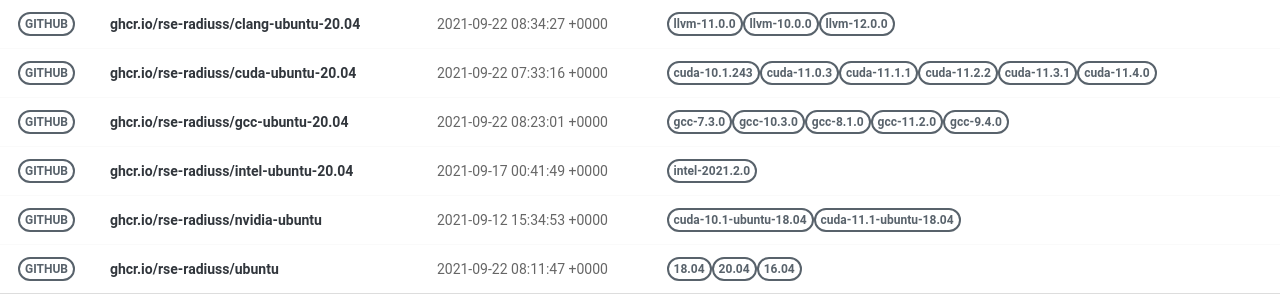
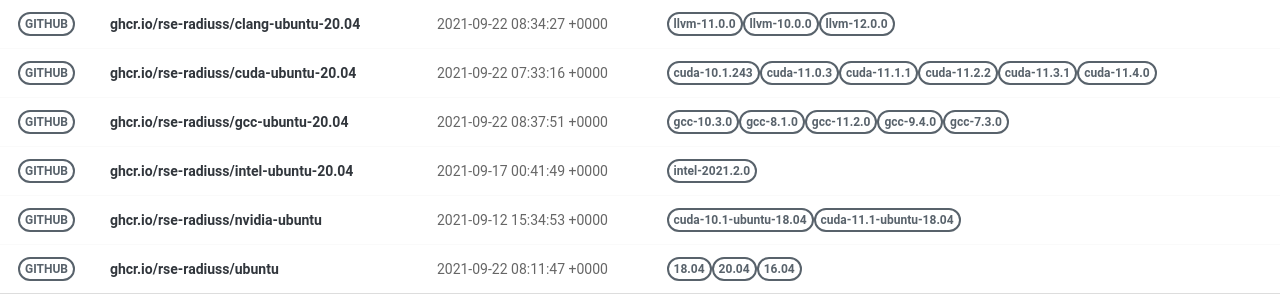
Before and after one commit to rse-ops/docker-images, a Jekyll site: the page built from pages/index.md, in a window 1280 px wide. Shown: the part 179-479 px from the top of the page. Built offline with Jekyll 4.4.1, drawn with Linux system fonts in a browser that asks for light colours; nearby versions of some CDN libraries.

Commit message:
Automated push to update library 2021-09-22

```diff
--- a/_library/ghcr.io-rse-radiuss-gcc-ubuntu-20.04.md
+++ b/_library/ghcr.io-rse-radiuss-gcc-ubuntu-20.04.md
@@ -1,14 +1,11 @@
 ---
 layout: container
 name: ghcr.io/rse-radiuss/gcc-ubuntu-20.04
-updated_at: 2021-09-22 08:23:01.504602
+updated_at: 2021-09-22 08:37:51.667535
 
 
 container_url: https://github.com/orgs/rse-radiuss/packages/container/package/gcc-ubuntu-20.04
 versions:
- - tag: gcc-7.3.0
-   dockerfile: https://github.com/rse-radiuss/docker-images/blob/main/ubuntu/gcc/Dockerfile
-   manifest: https://crane.ggcr.dev/manifest/ghcr.io/rse-radiuss/gcc-ubuntu-20.04:gcc-7.3.0
  - tag: gcc-10.3.0
    dockerfile: https://github.com/rse-radiuss/docker-images/blob/main/ubuntu/gcc/Dockerfile
    manifest: https://crane.ggcr.dev/manifest/ghcr.io/rse-radiuss/gcc-ubuntu-20.04:gcc-10.3.0
```
Also changed, not shown: other parts of _library/ghcr.io-rse-radiuss-gcc-ubuntu-20.04.md (+3 -0 lines).
